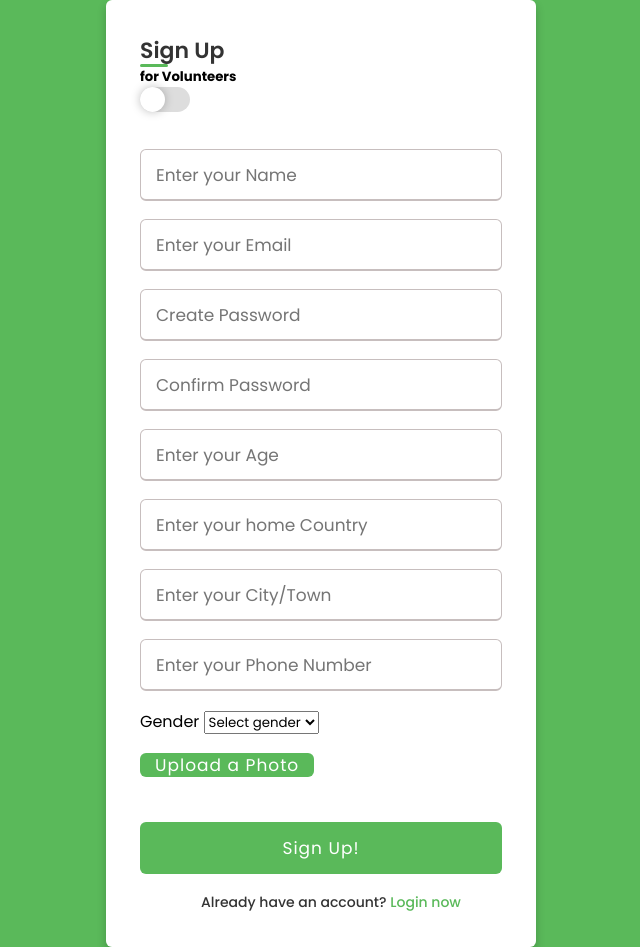
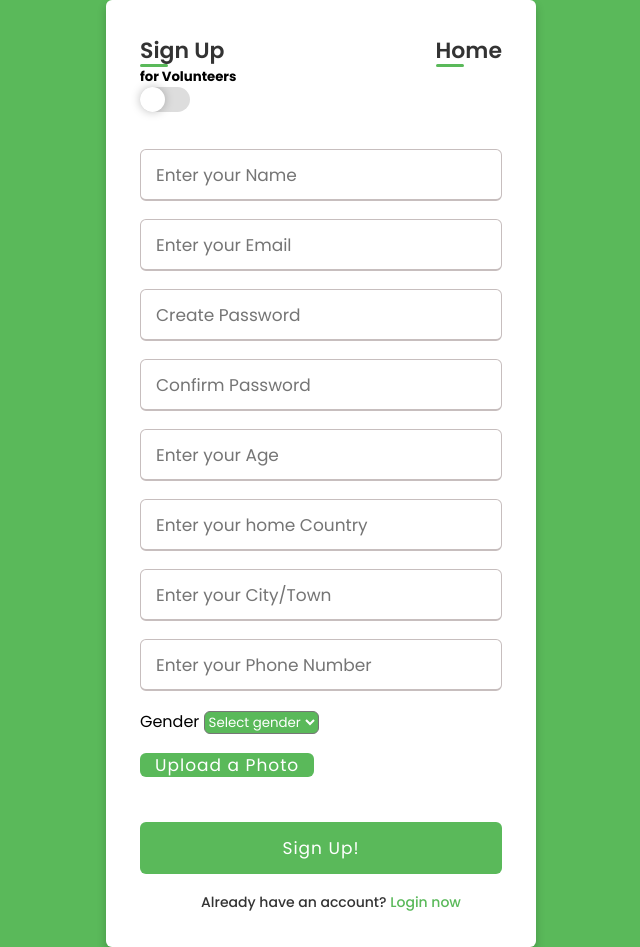
Before and after one commit to Alexisjr2001/Greenhand, a PHP site: page /SignUp.html in a window 1280 px wide. Shown: the whole page, without its empty margins (319-959 px from the left). Run offline with PHP 8.4, Linux system fonts and the light colour scheme.

Commit message:
Add home button to index in sign up and log in

```diff
--- a/SignUp/SignUp.css
+++ b/SignUp/SignUp.css
@@ -170,3 +170,20 @@ form h3{
     background: #5ab95a;
     cursor: pointer;
 }
+
+#gender {
+    background-color: #5ab95a;
+    color: #fff;
+
+    border-radius: 6px;
+}
+
+#title-wrapper {
+    display: flex;
+    flex-direction: row;
+}
+
+#home-button {
+    margin-left: auto;
+    text-decoration: none;
+}
--- a/SignUp/SignUp.html
+++ b/SignUp/SignUp.html
@@ -9,7 +9,12 @@
 </head>
 <body>
 <div class="wrapper">
-    <h2>Sign Up</h2>
+    <div id="title-wrapper">
+        <h2>Sign Up</h2>
+        <a href='../Index/index.php' id="home-button">
+            <h2>Home</h2>
+        </a>
+    </div>
     <h5 id="type-of-user">for Volunteers</h5>
     <label class="toggle" for="myToggle">
         <input class="toggle__input" name="" type="checkbox" id="myToggle" onclick="transformPage()">
```
Also changed, not shown: LogIn/login.css (+12 -0 lines), LogIn/login.php (+6 -1 lines).
